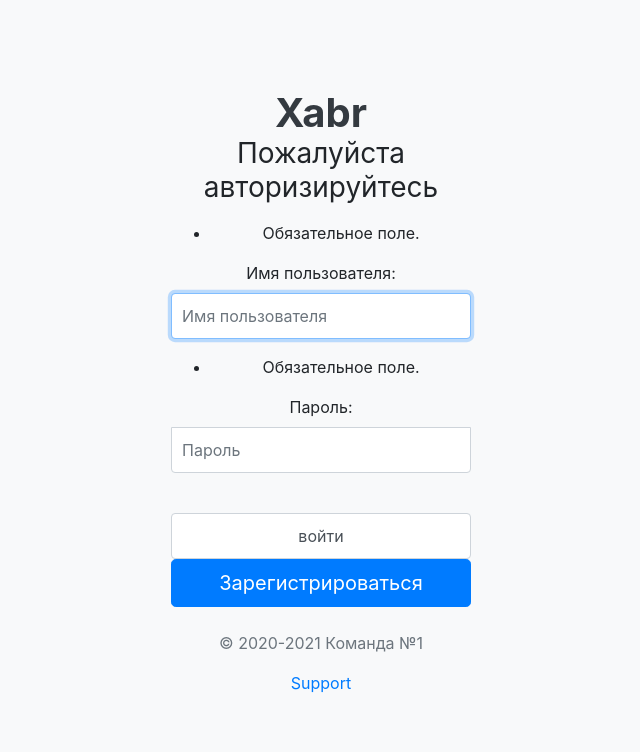
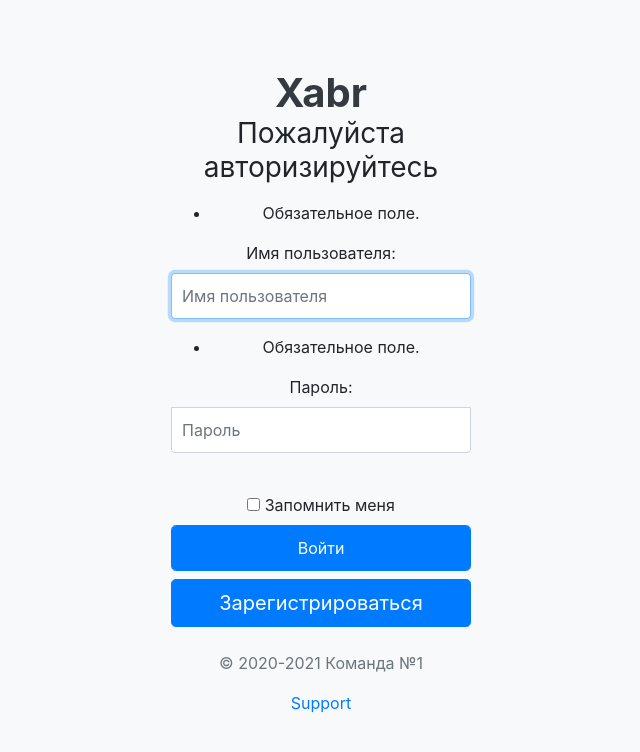
Before and after one commit to Andrewkar7/xabr-on-django, a Django app: page /auth/login/ in a window 1280 px wide. Shown: the top 752 px of the page, without its empty margins (319-959 px from the left). Run offline with Django 3.2, Linux system fonts and the light colour scheme; some libraries are stand-ins or nearby versions.

Commit message:
поменял цвет кноки вход

```diff
--- a/xabr/authapp/templates/authapp/login.html
+++ b/xabr/authapp/templates/authapp/login.html
@@ -20,11 +20,10 @@
         {% endif %}
         {{ form.as_p }}
         <br>
-        <input class="form-control" type="submit" value="войти">
-        {#        <label>#}
-        {#            <input type="checkbox" value="remember-me"> Запомнить меня#}
-        {#        </label>#}
-        {#        <input class="form-control btn btn-lg btn-primary btn-block" type="submit" value="Войти">#}
+        <label>
+            <input type="checkbox" value="remember-me"> Запомнить меня
+        </label>
+        <input class="form-control btn btn-lg btn-primary btn-block" type="submit" value="Войти">
         <a href="{% url 'auth:register' %}"
            class="btn  btn-lg btn-primary btn-block">
             Зарегистрироваться
--- a/xabr/mainapp/templates/mainapp/includes/inc__header.html
+++ b/xabr/mainapp/templates/mainapp/includes/inc__header.html
@@ -5,10 +5,7 @@
             <a class="text-muted" href="{% url 'main:help' %}">Помощь</a>
         </div>
         <div class="col-4 text-center">
-            <a class="blog-header-logo text-dark" href="{% url 'main:index' %}" style="font-family:" Playfair Display",
-            Georgia, "Times New
-            Roman", serif;
-            font-size: 2.25rem;">Xabr</a>
+            <a class="blog-header-logo text-dark" href="{% url 'main:index' %}">Xabr</a>
         </div>
         <div class="col-4 d-flex justify-content-end align-items-center">
             <a class="text-muted" href="#" aria-label="Search">
```
Also changed, not shown: xabr/db.sqlite3.
